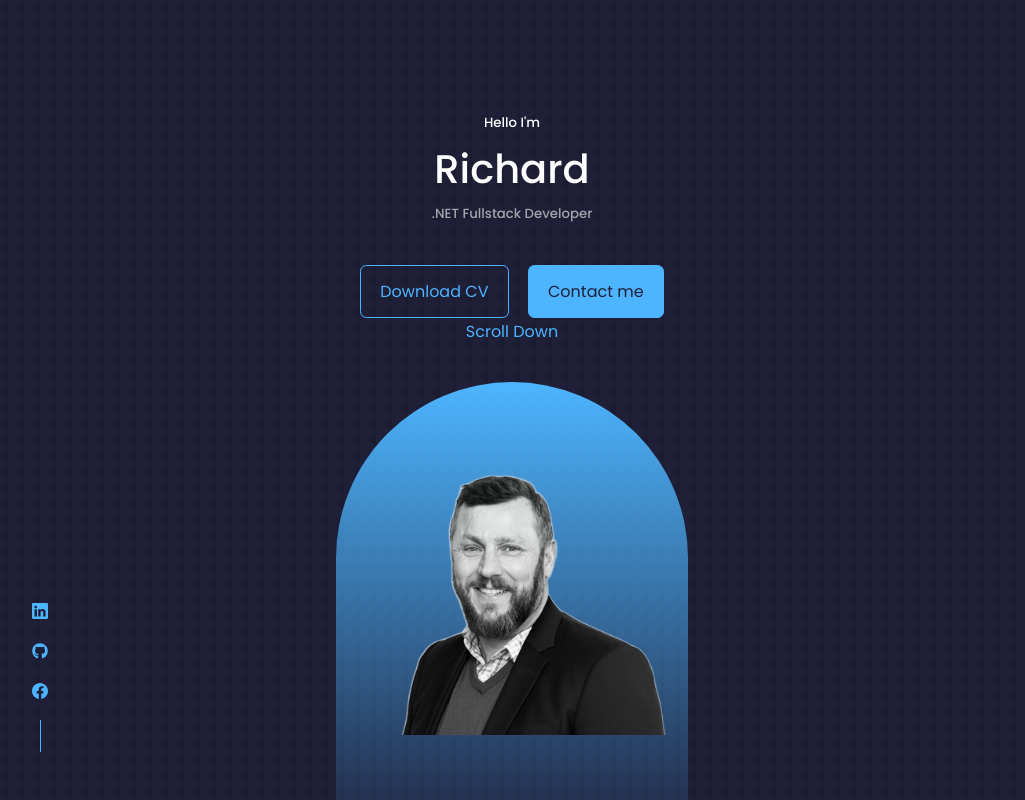
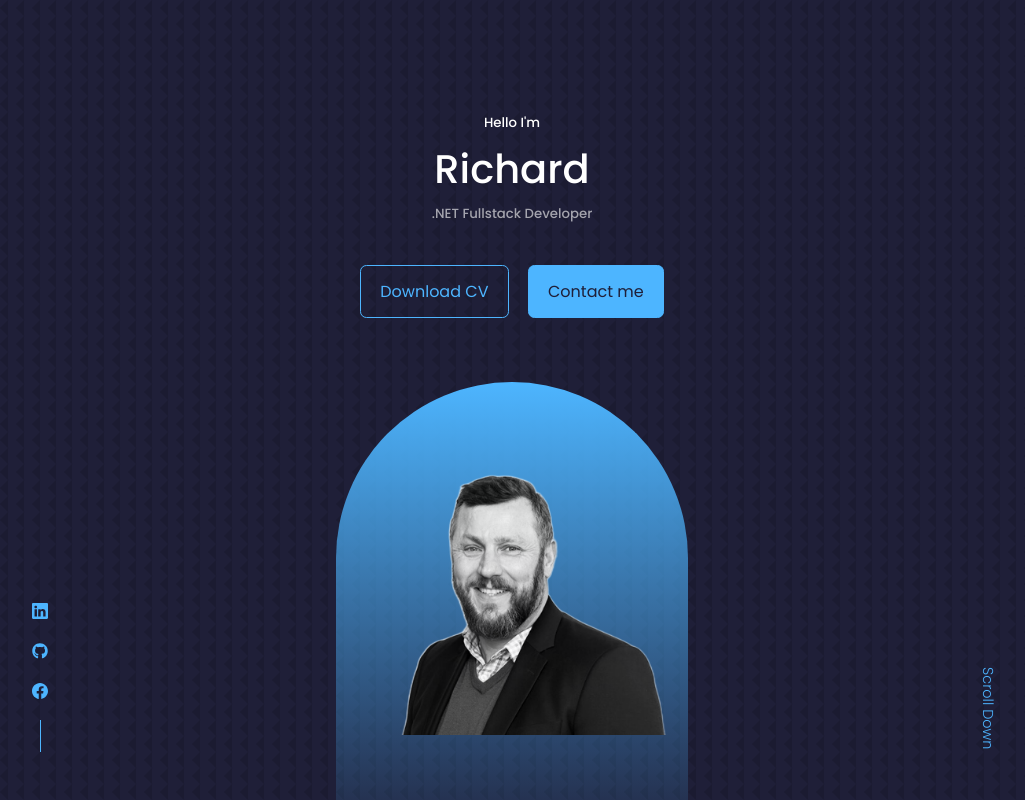
Before and after one commit to RichardChalk/portfolio, a React (Create React App) app: page / in a window 1280 px wide. Shown: the top 800 px of the page, without its empty margins (128-1153 px from the left). Built offline with nearby package versions, Linux system fonts and the light colour scheme.

Commit message:
Styled scroll down link

```diff
--- a/src/components/header/header.css
+++ b/src/components/header/header.css
@@ -56,3 +56,13 @@ header {
   /* padding: 5rem 1.5rem 1.5rem 1.5rem; */
   padding: 5rem 0 0 0;
 }
+
+/* Scroll Down text ====================================== */
+.scroll__down {
+  position: absolute;
+  right: -2.3rem;
+  bottom: 5rem;
+  transform: rotate(90deg);
+  font-weight: 300;
+  font-size: 0.9rem;
+}
```
